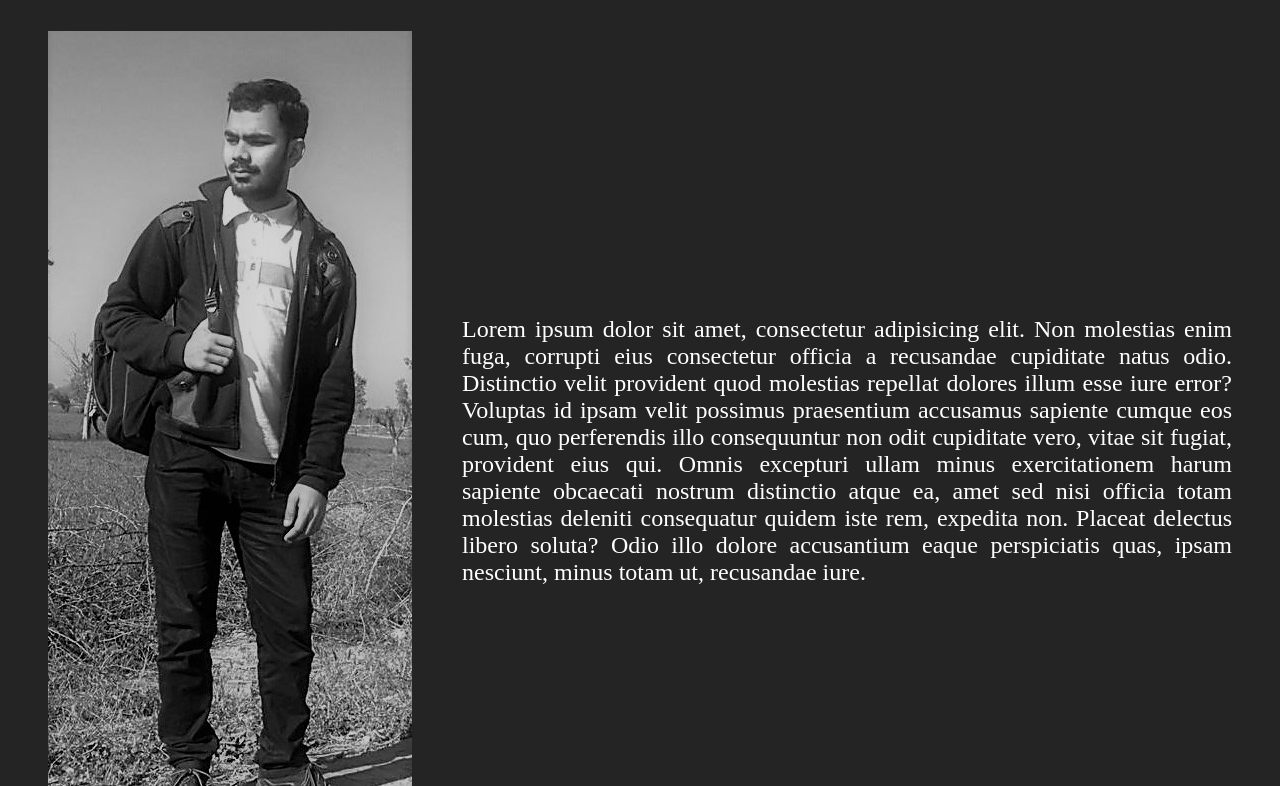
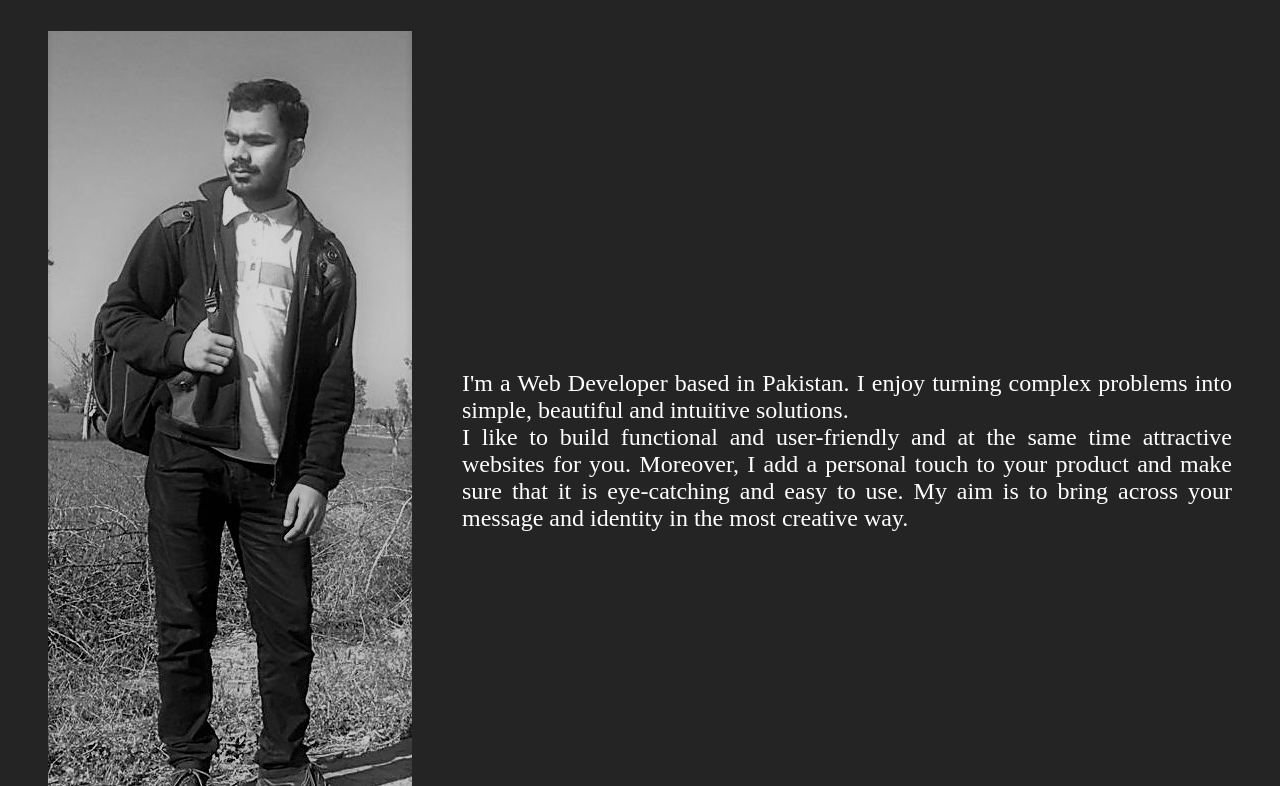
Before and after one commit to MehfoozurRehman/v1, a website built with Parcel: page src/index.html in a window 1280 px wide. Shown: the part 1625-2411 px from the top of the page. Built offline with nearby package versions, Linux system fonts and the light colour scheme.

Commit message:
Update index.html

```diff
--- a/src/index.html
+++ b/src/index.html
@@ -1,4 +1,4 @@
-<!doctype html>
+<!DOCTYPE html>
 <html lang="en">
   <head>
     <meta charset="UTF-8" />
@@ -7,29 +7,27 @@
     <link rel="stylesheet" href="css/main.scss" />
   </head>
   <body>
-    <!--header-section start-->
     <header class="header">
       <div class="nav">
         <a href="index.html" class="logo">Mehfooz-ur-Rehman</a>
-        <div class="menu-btn" onclick="Active()">
+        <div class="menu-btn" onclick="toggleMenu()">
           <div class="menu-btn__burger"></div>
         </div>
         <div class="desktop-nav-bar">
-          <a class="desktop-nav-link" href="#projects">Projects</a>
-          <a class="desktop-nav-link" href="#skills">Skills</a>
-          <a class="desktop-nav-link" href="#about">About</a>
-          <a class="desktop-nav-link" href="#contact">Contact</a>
+          <a class="desktop-nav-link" href="#projects">Projects</a
+          ><a class="desktop-nav-link" href="#skills">Skills</a
+          ><a class="desktop-nav-link" href="#about">About</a
+          ><a class="desktop-nav-link" href="#contact">Contact</a>
         </div>
       </div>
       <div class="mobile-nav-bar" id="myLinks">
-        <a class="mobile-nav-link" href="#projects">Projects</a>
-        <a class="mobile-nav-link" href="#skills">Skills</a>
-        <a class="mobile-nav-link" href="#about">About</a>
-        <a class="mobile-nav-link" href="#contact">Contact</a>
+        <a class="mobile-nav-link" href="#projects">Projects</a
+        ><a class="mobile-nav-link" href="#skills">Skills</a
+        ><a class="mobile-nav-link" href="#about">About</a
+        ><a class="mobile-nav-link" href="#contact">Contact</a>
       </div>
     </header>
     <main class="main">
-      <!--hero-section start-->
       <section class="hero-section">
         <div class="hero-section-content left">
           <div class="benifits">
@@ -37,8 +35,8 @@
           </div>
           <div class="designation">Frontend Developer & UI/UX Designer</div>
           <div class="cta">
-            <a href="#projects" class="cta-projects">My Work</a>
-            <a href="#contact" class="cta-contact">Contact</a>
+            <a href="#projects" class="cta-projects">My Work</a
+            ><a href="#contact" class="cta-contact">Contact</a>
           </div>
         </div>
         <div class="social-section right">
@@ -46,23 +44,20 @@
             ><img
               src="./assets/Icon awesome-twitter.svg"
               alt="twitter"
-              class="image"
-          /></a>
-          <a
+              class="image" /></a
+          ><a
             href="https://www.facebook.com/MehfoozurRehmanIjaz"
             class="social-links"
             ><img
               src="./assets/Icon ionic-logo-facebook.svg"
               alt="facebook"
-              class="image"
-          /></a>
-          <a href="MAILTO:mehfoozijaz786@gmail.com" class="social-links"
+              class="image" /></a
+          ><a href="MAILTO:mehfoozijaz786@gmail.com" class="social-links"
             ><img
               src="./assets/Icon ionic-ios-mail.svg"
               alt="mail"
-              class="image"
-          /></a>
-          <a href="https://github.com/MehfoozurRehman" class="social-links"
+              class="image" /></a
+          ><a href="https://github.com/MehfoozurRehman" class="social-links"
             ><img
               src="./assets/Icon awesome-github.svg"
               alt="github"
@@ -70,9 +65,6 @@
           /></a>
         </div>
       </section>
-      <!--hero-section end-->
-
-      <!--project start-->
       <section id="projects" class="projects">
         <div class="heading">Projects</div>
         <div class="project-list">
@@ -133,54 +125,42 @@
           </div>
         </div>
       </section>
-      <!--projects end-->
-
-      <!--services start-->
       <section id="skills" class="skills">
         <div class="heading">Skills</div>
         <div class="wraper-skills">
-          <img src="assets/icons8-bootstrap-480.jpg" alt="bootstrap-logo" />
-          <img src="assets/icons8-html-5-480.jpg" alt="html-logo" />
-          <img src="assets/icons8-css3-480.jpg" alt="css-logo" />
-          <img src="assets/icons8-javascript-480.jpg" alt="js-logo" />
-          <img src="assets/icons8-php-logo-480.jpg" alt="php-logo" />
-          <img src="assets/icons8-adobe-xd-480.jpg" alt="xd-logo" />
-          <img
+          <img src="assets/icons8-bootstrap-480.jpg" alt="bootstrap-logo" /><img
+            src="assets/icons8-html-5-480.jpg"
+            alt="html-logo"
+          /><img src="assets/icons8-css3-480.jpg" alt="css-logo" /><img
+            src="assets/icons8-javascript-480.jpg"
+            alt="js-logo"
+          /><img src="assets/icons8-php-logo-480.jpg" alt="php-logo" /><img
+            src="assets/icons8-adobe-xd-480.jpg"
+            alt="xd-logo"
+          /><img
             src="assets/icons8-adobe-photoshop-480.jpg"
             alt="photoshop-logo"
-          />
-          <img
+          /><img
             src="assets/icons8-adobe-illustrator-480.jpg"
             alt="illustrator-logo"
           />
         </div>
       </section>
-      <!--services end-->
-
-      <!--about start-->
       <section id="about" class="about">
         <div class="heading">About Me</div>
         <div class="wraper-skills">
           <img src="assets/pic.jpg" alt="pic" />
           <p class="info">
-            Lorem ipsum dolor sit amet, consectetur adipisicing elit. Non
-            molestias enim fuga, corrupti eius consectetur officia a recusandae
-            cupiditate natus odio. Distinctio velit provident quod molestias
-            repellat dolores illum esse iure error? Voluptas id ipsam velit
-            possimus praesentium accusamus sapiente cumque eos cum, quo
-            perferendis illo consequuntur non odit cupiditate vero, vitae sit
-            fugiat, provident eius qui. Omnis excepturi ullam minus
-            exercitationem harum sapiente obcaecati nostrum distinctio atque ea,
-            amet sed nisi officia totam molestias deleniti consequatur quidem
-            iste rem, expedita non. Placeat delectus libero soluta? Odio illo
-            dolore accusantium eaque perspiciatis quas, ipsam nesciunt, minus
-            totam ut, recusandae iure.
+            I'm a Web Developer based in Pakistan. I enjoy turning complex
+            problems into simple, beautiful and intuitive solutions. <br />I
+            like to build functional and user-friendly and at the same time
+            attractive websites for you. Moreover, I add a personal touch to
+            your product and make sure that it is eye-catching and easy to use.
+            My aim is to bring across your message and identity in the most
+            creative way.
           </p>
         </div>
       </section>
-      <!--about end-->
-
-      <!--contact start-->
       <section id="contact" class="contact section">
         <div class="heading">Contact</div>
         <form
@@ -189,12 +169,12 @@
           name="EmailForm"
         >
           <div class="input">
-            <label for="email">Email Address</label>
-            <input type="email" name="email" id="email" placeholder="Email" />
+            <label for="email">Email Address</label
+            ><input type="email" name="email" id="email" placeholder="Email" />
           </div>
           <div class="input">
-            <label for="subject">Subject</label>
-            <input
+            <label for="subject">Subject</label
+            ><input
               type="text"
               name="subject"
               id="subject"
@@ -202,8 +182,8 @@
             />
           </div>
           <div class="input">
-            <label for="message">Message</label>
-            <textarea
+            <label for="message">Message</label
+            ><textarea
               name="message"
               id="message"
               placeholder="Message"
@@ -213,7 +193,6 @@
           <button type="submit" class="submit-btn">Submit</button>
         </form>
       </section>
-      <!--contact end-->
     </main>
     <footer class="footer">
       <div class="footer-line"></div>
```
